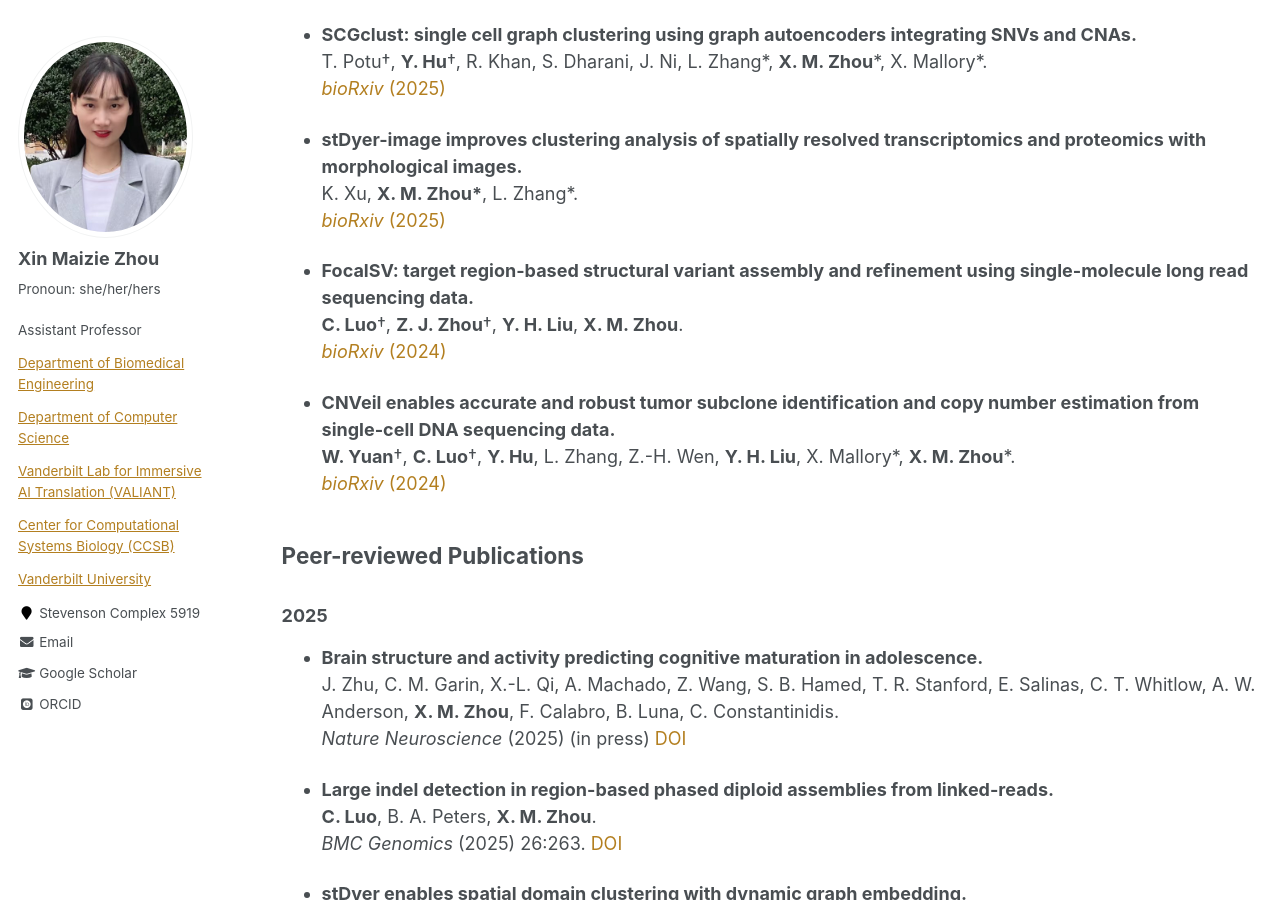
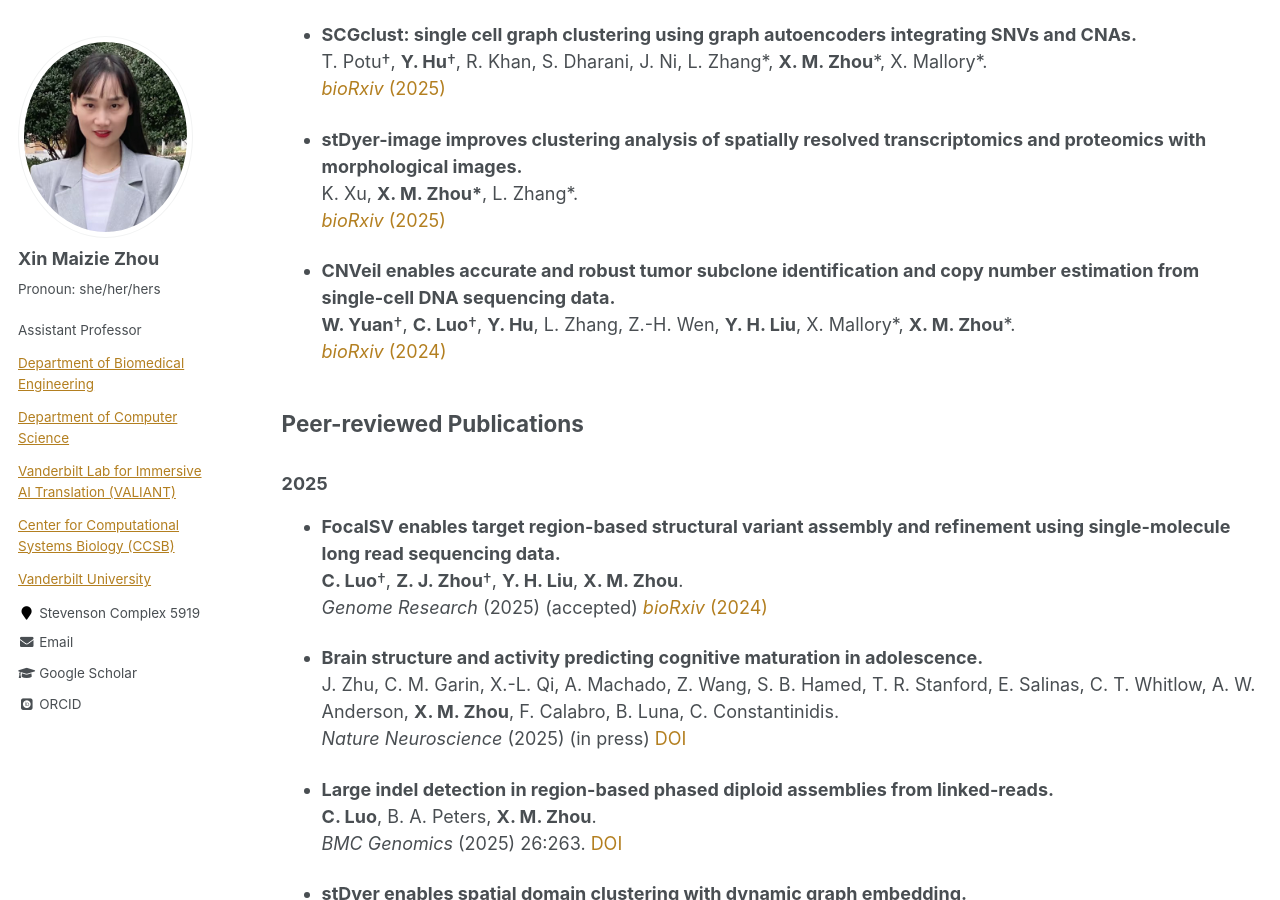
Before and after one commit to maiziezhoulab/Maiziezhoulab.github.io, a Jekyll site: the page built from _pages/publications.md, in a window 1280 px wide and 900 px high, scrolled down 886 px. Built offline with Jekyll 4.4.1, drawn with Linux system fonts in a browser that asks for light colours; some web fonts are replaced; part of the change alters nothing that is shown.

Commit message:
Update publications.md

```diff
--- a/_pages/publications.md
+++ b/_pages/publications.md
@@ -48,10 +48,6 @@ used Xin Maizie Zhou (X. M. Zhou) for publications after 2022.
   K. Xu, **X. M. Zhou\***, L. Zhang*.
   [_bioRxiv_ (2025)](https://www.biorxiv.org/content/10.1101/2025.02.07.634992v1)
 
-- **FocalSV: target region-based structural variant assembly and refinement using single-molecule long read sequencing data.**
-  **C. Luo**†, **Z. J. Zhou**†, **Y. H. Liu**, **X. M. Zhou**.
-  [_bioRxiv_ (2024)](https://www.biorxiv.org/content/10.1101/2024.11.21.624735v1)
-
 - **CNVeil enables accurate and robust tumor subclone identification and copy number estimation from single-cell DNA sequencing data.**
   **W. Yuan**†, **C. Luo**†, **Y. Hu**, L. Zhang, Z.-H. Wen, **Y. H. Liu**, X. Mallory\*, **X. M. Zhou**\*.
   [_bioRxiv_ (2024)](https://www.biorxiv.org/content/10.1101/2024.02.21.581409v1)
@@ -61,6 +57,10 @@ used Xin Maizie Zhou (X. M. Zhou) for publications after 2022.
 ## Peer-reviewed Publications
 
 ### 2025
+- **FocalSV enables target region-based structural variant assembly and refinement using single-molecule long read sequencing data.**
+  **C. Luo**†, **Z. J. Zhou**†, **Y. H. Liu**, **X. M. Zhou**.
+  _Genome Research_ (2025) (accepted) [_bioRxiv_ (2024)](https://www.biorxiv.org/content/10.1101/2024.11.21.624735v1)
+
 - **Brain structure and activity predicting cognitive maturation in adolescence.**
   J. Zhu, C. M. Garin, X.-L. Qi, A. Machado, Z. Wang, S. B. Hamed, T. R. Stanford, E. Salinas, C. T. Whitlow, A. W. Anderson, **X. M. Zhou**, F. Calabro, B. Luna, C.   Constantinidis.
   _Nature Neuroscience_ (2025) (in press) [DOI](https://www.biorxiv.org/content/10.1101/2024.08.23.608315v1)
```
